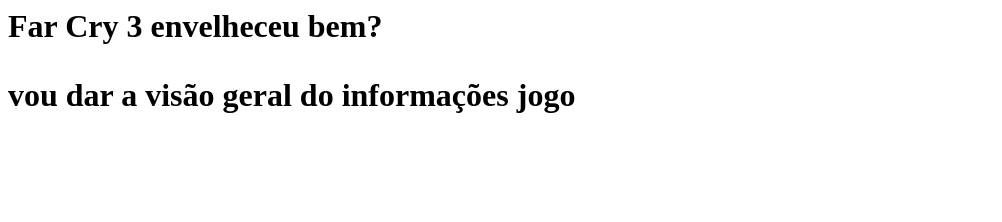
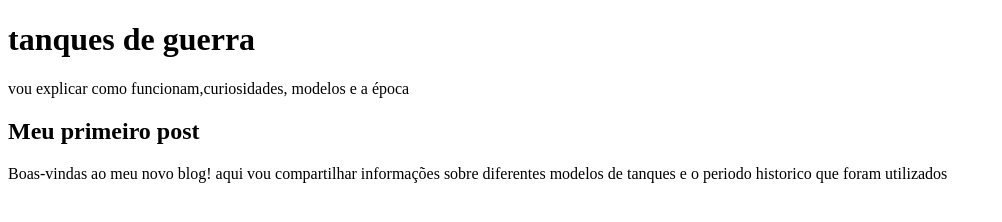
Before and after one commit to felipemagnepires-gif/1-projeto-2-tri., a plain HTML site: page index.html in a window 1280 px wide. Shown: the whole page, without its empty margins (0-1002 px from the left). Drawn offline with Linux system fonts and the light colour scheme.

Commit message:
17 dew junho

```diff
--- a/index.html
+++ b/index.html
@@ -1,14 +1,15 @@
-<h1>Far Cry 3 envelheceu bem?</p>
-<p>vou dar a visão geral do informações jogo</p>
-
 <!DOCTYPE html>
 <html lang="pt-br">
     <head>
         <meta charset="UTF-8">
         <meta name="viewport" content="width=device-width, initial-scale=1.0">
-    <title>Document</title>
+        <title>Blog</title>
     </head>
     <body>
+        <h1>tanques de guerra</h1>
+        <p>vou explicar como funcionam,curiosidades, modelos e a época</p>
 
+        <h2>Meu primeiro post</h2>
+        <p>Boas-vindas ao meu novo blog! aqui vou compartilhar informações sobre diferentes modelos de tanques e o periodo historico que foram utilizados</p>
     </body>
 </html>
```
Lines whose indentation alone changed are shown as unchanged.
